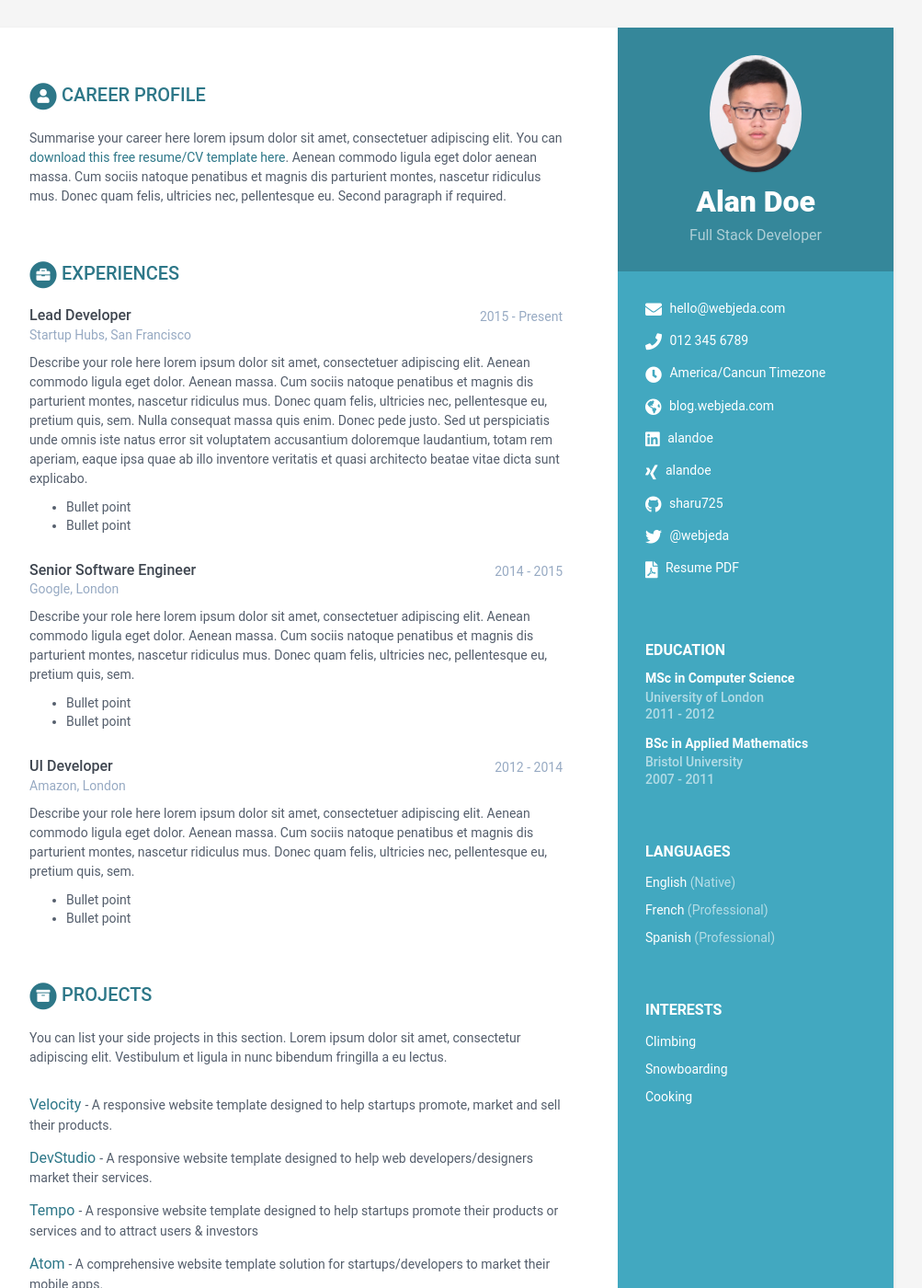
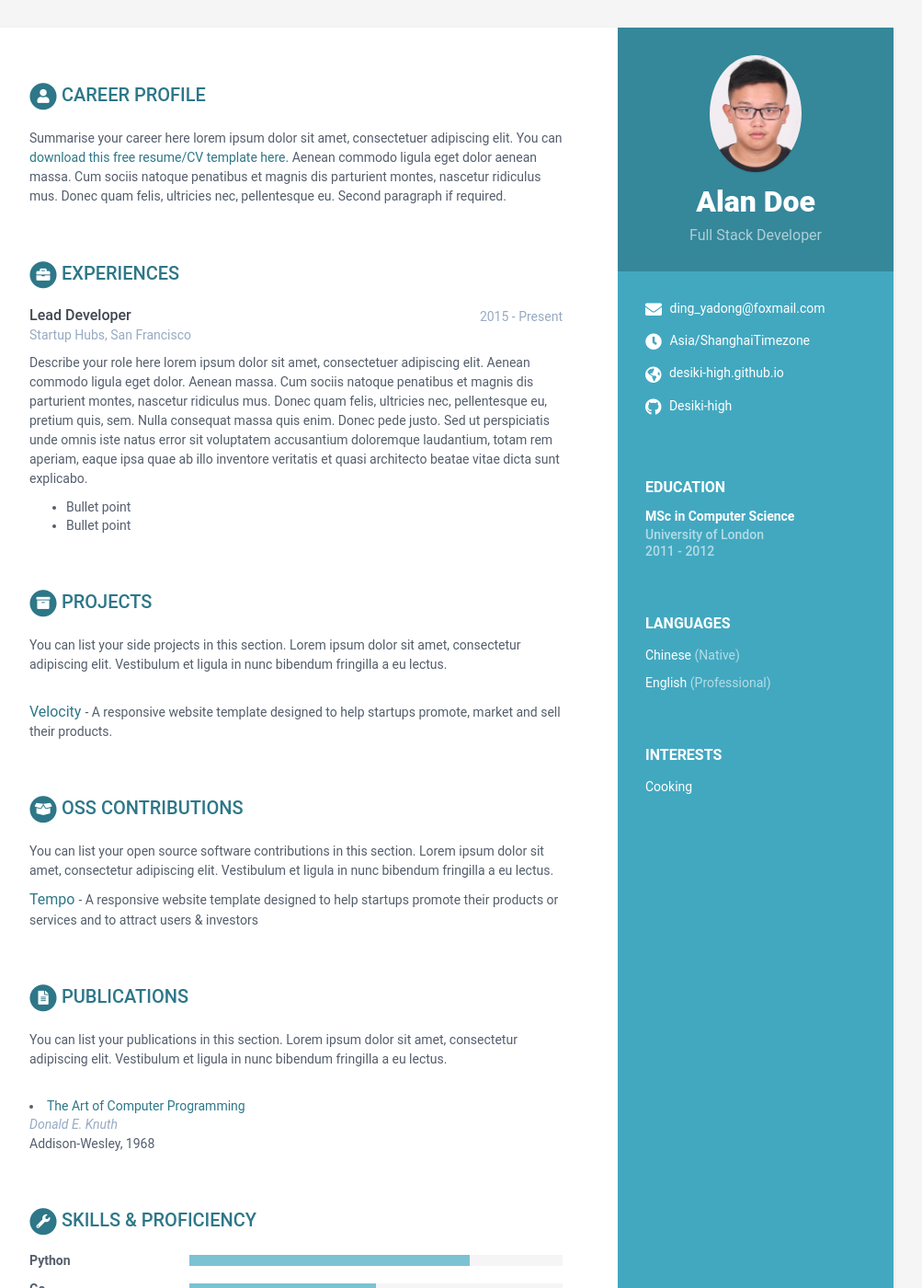
Before and after one commit to yadong-ding/yadong-ding.github.io, a Jekyll site: the page built from index.html, in a window 1280 px wide and 1400 px high. Shown: the whole window at 92% size, without its empty margins (168-1171 px from the left). Built offline with Jekyll 4.4.1, drawn with Linux system fonts in a browser that asks for light colours; some of the changed text lies outside the part shown.

Commit message:
update
Signed-off-by: Desiki-high <ding_yadong@foxmail.com>

```diff
--- a/_data/data.yml
+++ b/_data/data.yml
@@ -12,44 +12,23 @@ sidebar:
     avatar: profile.png  #place a 100x100 picture inside /assets/images/ folder and provide the name of the file below
 
     # Sidebar links
-    email: hello@webjeda.com
-    phone: 012 345 6789
-    timezone: America/Cancun Timezone
-    citizenship:
-    website: blog.webjeda.com #do not add http://
-    linkedin: alandoe
-    xing: alandoe
-    github: sharu725
-    telegram: # add your nickname without '@' sign
-    gitlab:
-    bitbucket:
-    twitter: '@webjeda'
-    stack-overflow: # Number/Username, e.g. 123456/alandoe
-    codewars:
-    goodreads: # Number-Username, e.g. 123456-alandoe
-    pdf: http://www.africau.edu/images/default/sample.pdf
+    email: ding_yadong@foxmail.com
+    timezone: Asia/ShanghaiTimezone
+    website: desiki-high.github.io #do not add http://
+    github: Desiki-high
 
     languages:
       title: Languages
       info:
-        - idiom: English
+        - idiom: Chinese
           level: Native
 
-        - idiom: French
-          level: Professional
-
-        - idiom: Spanish
+        - idiom: English
           level: Professional
 
     interests:
       title: Interests
       info:
-        - item: Climbing
-          link:
-
-        - item: Snowboarding
-          link:
-
         - item: Cooking
           link:
 
@@ -76,17 +55,7 @@ education:
           pretium quis, sem.
             - Bullet point
             - Bullet point
-      - degree: BSc in Applied Mathematics
-        university: Bristol University
-        time: 2007 - 2011
-        details: |
-          Describe your study here lorem ipsum dolor sit amet, consectetuer
-          adipiscing elit. Aenean commodo ligula eget dolor. Aenean massa. Cum
-          sociis natoque penatibus et magnis dis parturient montes, nascetur
-          ridiculus mus. Donec quam felis, ultricies nec, pellentesque eu,
-          pretium quis, sem.
-            - Bullet point
-            - Bullet point
+
 experiences:
     title: Experiences
     info:
@@ -105,28 +74,7 @@ experiences:
           architecto beatae vitae dicta sunt explicabo.
             - Bullet point
             - Bullet point
-      - role: Senior Software Engineer
-        time: 2014 - 2015
-        company: Google, London
-        details: |
-          Describe your role here lorem ipsum dolor sit amet, consectetuer
-          adipiscing elit. Aenean commodo ligula eget dolor. Aenean massa.
-          Cum sociis natoque penatibus et magnis dis parturient montes,
-          nascetur ridiculus mus. Donec quam felis, ultricies nec,
-          pellentesque eu, pretium quis, sem.
-            - Bullet point
-            - Bullet point
-      - role: UI Developer
-        time: 2012 - 2014
-        company: Amazon, London
-        details: |
-          Describe your role here lorem ipsum dolor sit amet, consectetuer
-          adipiscing elit. Aenean commodo ligula eget dolor. Aenean massa.
-          Cum sociis natoque penatibus et magnis dis parturient montes,
-          nascetur ridiculus mus. Donec quam felis, ultricies nec,
-          pellentesque eu, pretium quis, sem.
-            - Bullet point
-            - Bullet point
+
 projects:
     title: Projects
     intro: >
@@ -138,22 +86,6 @@ projects:
         link: "#hook"
         tagline: "A responsive website template designed to help startups promote, market and sell their products."
 
-      - title: DevStudio
-        link: "#"
-        tagline: "A responsive website template designed to help web developers/designers market their services."
-
-      - title: Tempo
-        link: "#"
-        tagline: "A responsive website template designed to help startups promote their products or services and to attract users &amp; investors"
-
-      - title: Atom
-        link: "#"
-        tagline: "A comprehensive website template solution for startups/developers to market their mobile apps."
-
-      - title: Delta
-        link: "#"
-        tagline: "A responsive Bootstrap one page theme designed to help app developers promote their mobile apps"
-
 oss:
     title: OSS Contributions
     intro: >
@@ -164,14 +96,6 @@ oss:
       - title: Tempo
         link: "#"
         tagline: "A responsive website template designed to help startups promote their products or services and to attract users &amp; investors"
-
-      - title: Atom
-        link: "#"
-        tagline: "A comprehensive website template solution for startups/developers to market their mobile apps."
-
-      - title: Delta
-        link: "#"
-        tagline: "A responsive Bootstrap one page theme designed to help app developers promote their mobile apps"
 
 publications:
     title: Publications
@@ -185,37 +109,19 @@ publications:
         authors: Donald E. Knuth
         conference: Addison-Wesley, 1968
 
-      - title: "Genetic Programming III: Darwinian Invention &amp; Problem Solving"
-        link: "#"
-        authors: Koza, J.R., Andre, D., Bennett, F.H., Keane, M.A.
-        conference: "Morgan Kaufmann Publishers Inc., San Francisco, CA, USA, 1st edn. (1999)"
-
-      - title: A syntax directed compiler for Algol 60
-        link: "#"
-        authors: Edgar T. Irons
-        conference: "Comm. ACM 4 (1961), 51–55"
-
 skills:
     title: Skills &amp; Proficiency
 
     toolset:
-      - name: Python & Django
-        level: 98%
+      - name: Python
+        level: 75%
 
-      - name: Javascript & jQuery
-        level: 98%
+      - name: Go
+        level: 50%
 
-      - name: Angular
-        level: 98%
+      - name: Rust
+        level: 25%
 
-      - name: HTML5 & CSS
-        level: 95%
-
-      - name: Ruby on Rails
-        level: 85%
-
-      - name: Sketch & Photoshop
-        level: 60%
 
 footer: >
     Designed with <i class="fas fa-heart"></i> by <a href="http://themes.3rdwavemedia.com" target="_blank" rel="nofollow">Xiaoying Riley</a>
```
